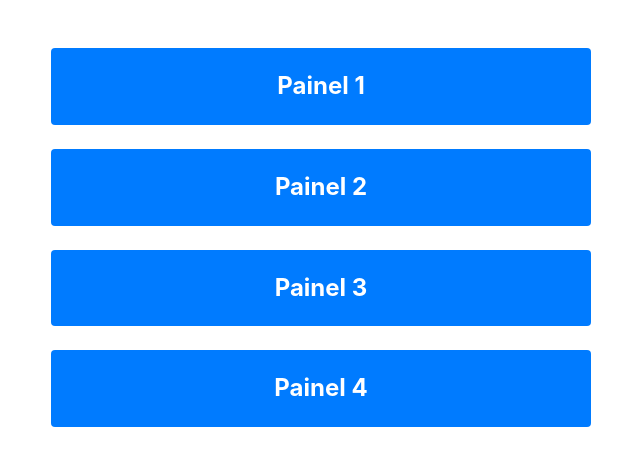
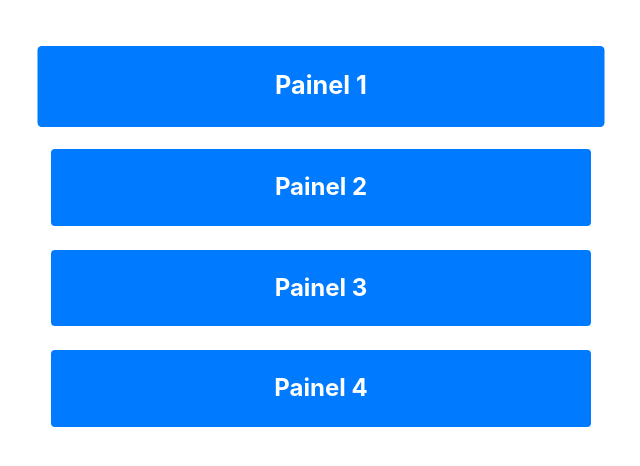
Before and after one commit to projectsys64/base-tabanez, a plain HTML site: page base.html in a window 1280 px wide. In both pictures the pointer is over the element 640 px from the left and 86 px from the top of the page. Shown: the whole page, without its empty margins (319-959 px from the left). Drawn offline with nearby package versions, Linux system fonts and the light colour scheme.

Commit message:
Update base.html

```diff
--- a/base.html
+++ b/base.html
@@ -14,7 +14,7 @@
     }
 
     .custom-card:hover {
-      transform: scale(1.00);
+      transform: scale(1.05);
     }
 
     .custom-card .card-body {
```
